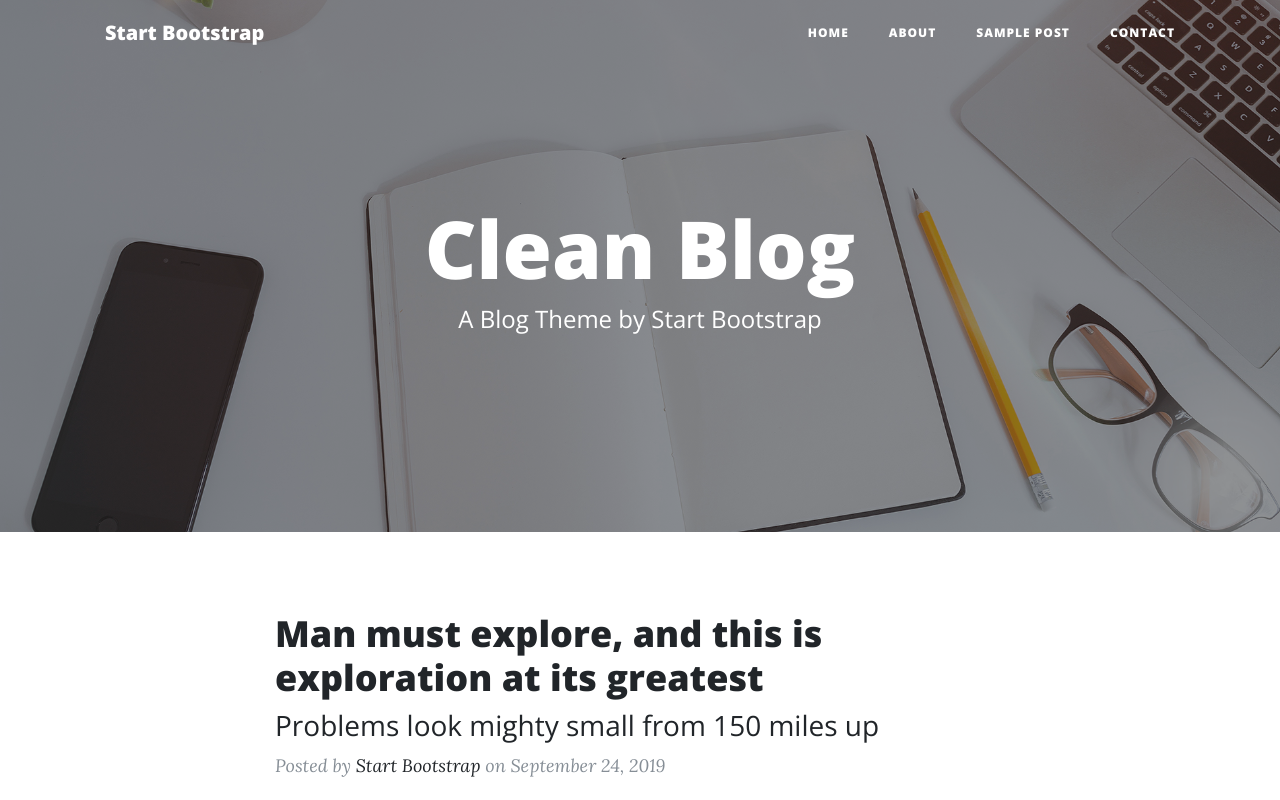
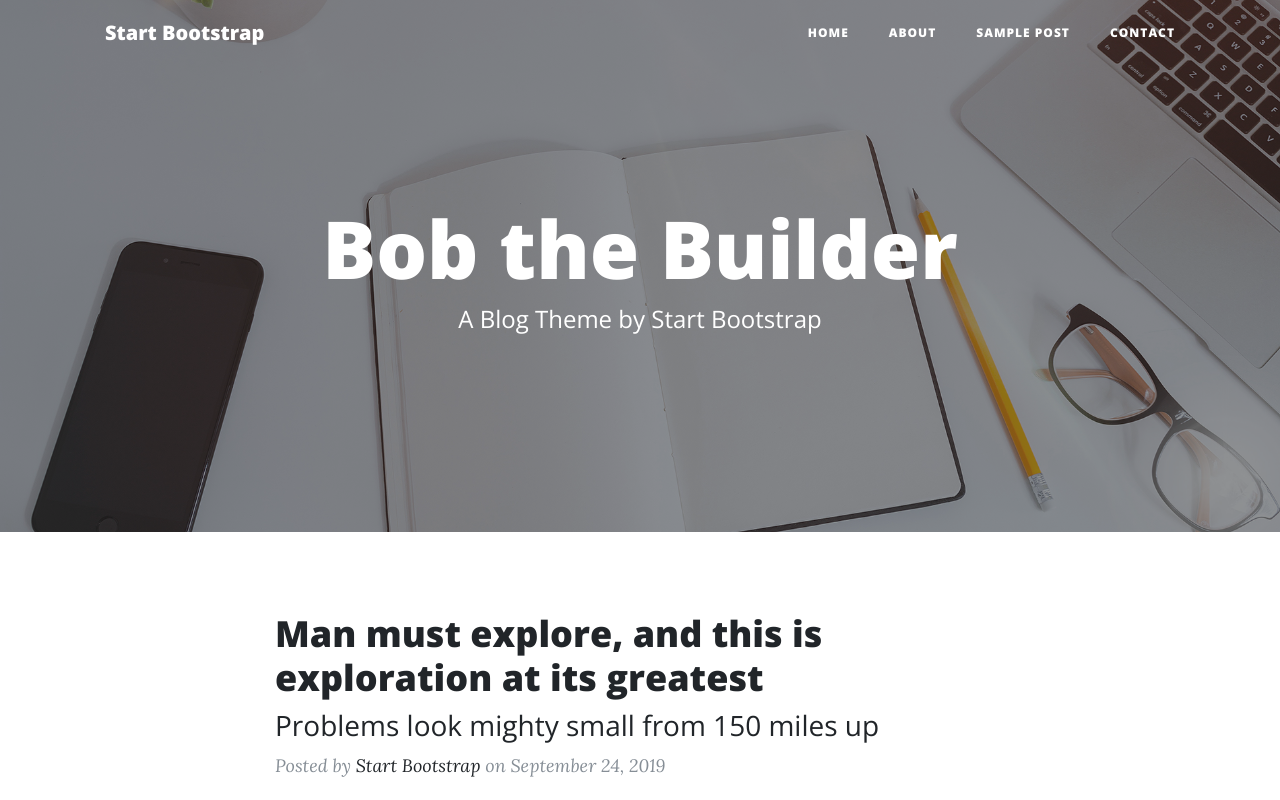
Before and after one commit to minaoba/Horizons-Website, a website: page index.html in a window 1280 px wide. Shown: the top 800 px of the page. Drawn offline with nearby package versions, Linux system fonts and the light colour scheme.

Commit message:
Title updated

```diff
--- a/index.html
+++ b/index.html
@@ -59,7 +59,7 @@
       <div class="row">
         <div class="col-lg-8 col-md-10 mx-auto">
           <div class="site-heading">
-            <h1>Clean Blog</h1>
+            <h1>Bob the Builder</h1>
             <span class="subheading">A Blog Theme by Start Bootstrap</span>
           </div>
         </div>
```
